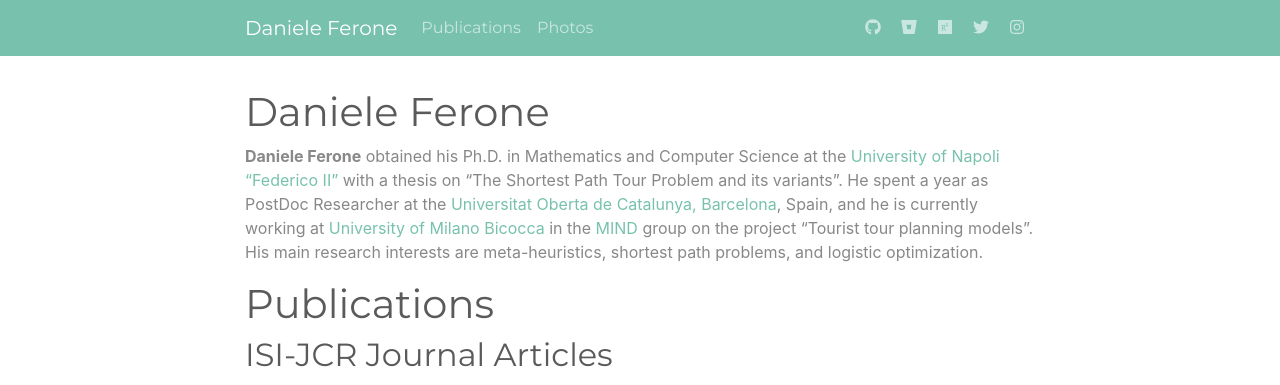
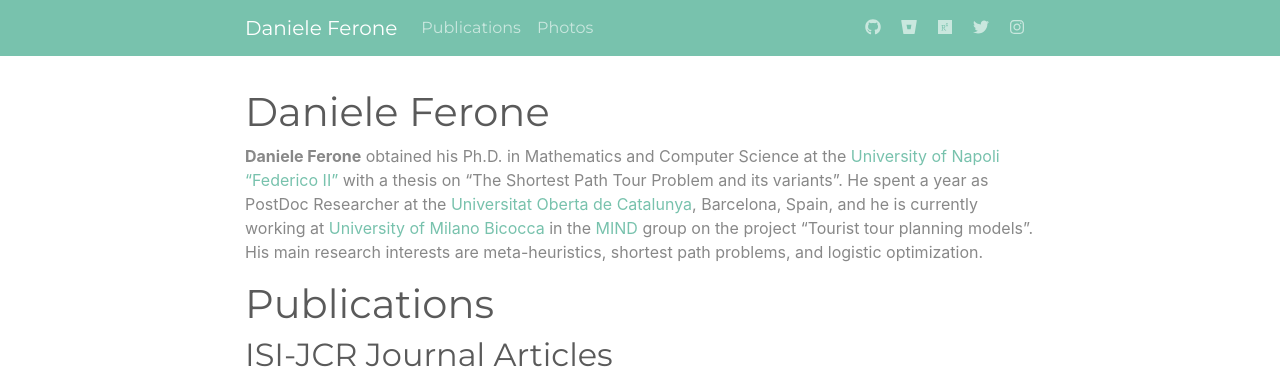
Before and after one commit to fdaniele85/fdaniele85.github.io, a Jekyll site: the page built from index.html, in a window 1280 px wide and 900 px high. Shown: the top 385 px of the window. Built offline with Jekyll 4.4.1, drawn with Linux system fonts in a browser that asks for light colours; nearby versions of some CDN libraries; comment, search, counter and statistics services are not loaded; part of the change alters nothing that is shown.

```diff
--- a/index.html
+++ b/index.html
@@ -22,7 +22,7 @@ $(document).ready(function(){
 });
 </script>
 
-<p><strong>Daniele Ferone</strong> obtained his Ph.D. in Mathematics and Computer Science at the <a href="https://www.unina.it">University of Napoli “Federico II”</a> with a thesis on “The Shortest Path Tour Problem and its variants”. He spent a year as PostDoc Researcher at the <a href="https://wwww.uoc.edu">Universitat Oberta de Catalunya, Barcelona</a>, Spain, and he is currently working at <a href="https://www.unimib.it">University of Milano Bicocca</a> in the <a href="http://www.mind.disco.unimib.it/">MIND</a> group on the project “Tourist tour planning models”. His main research interests are meta-heuristics, shortest path problems, and logistic optimization.</p>
+<p><strong>Daniele Ferone</strong> obtained his Ph.D. in Mathematics and Computer Science at the <a href="https://www.unina.it">University of Napoli “Federico II”</a> with a thesis on “The Shortest Path Tour Problem and its variants”. He spent a year as PostDoc Researcher at the <a href="https://wwww.uoc.edu">Universitat Oberta de Catalunya</a>, Barcelona, Spain, and he is currently working at <a href="https://www.unimib.it">University of Milano Bicocca</a> in the <a href="http://www.mind.disco.unimib.it/">MIND</a> group on the project “Tourist tour planning models”. His main research interests are meta-heuristics, shortest path problems, and logistic optimization.</p>
 
 
 <a name="publications" class="anchor"><h1>Publications</h1></a>
```
